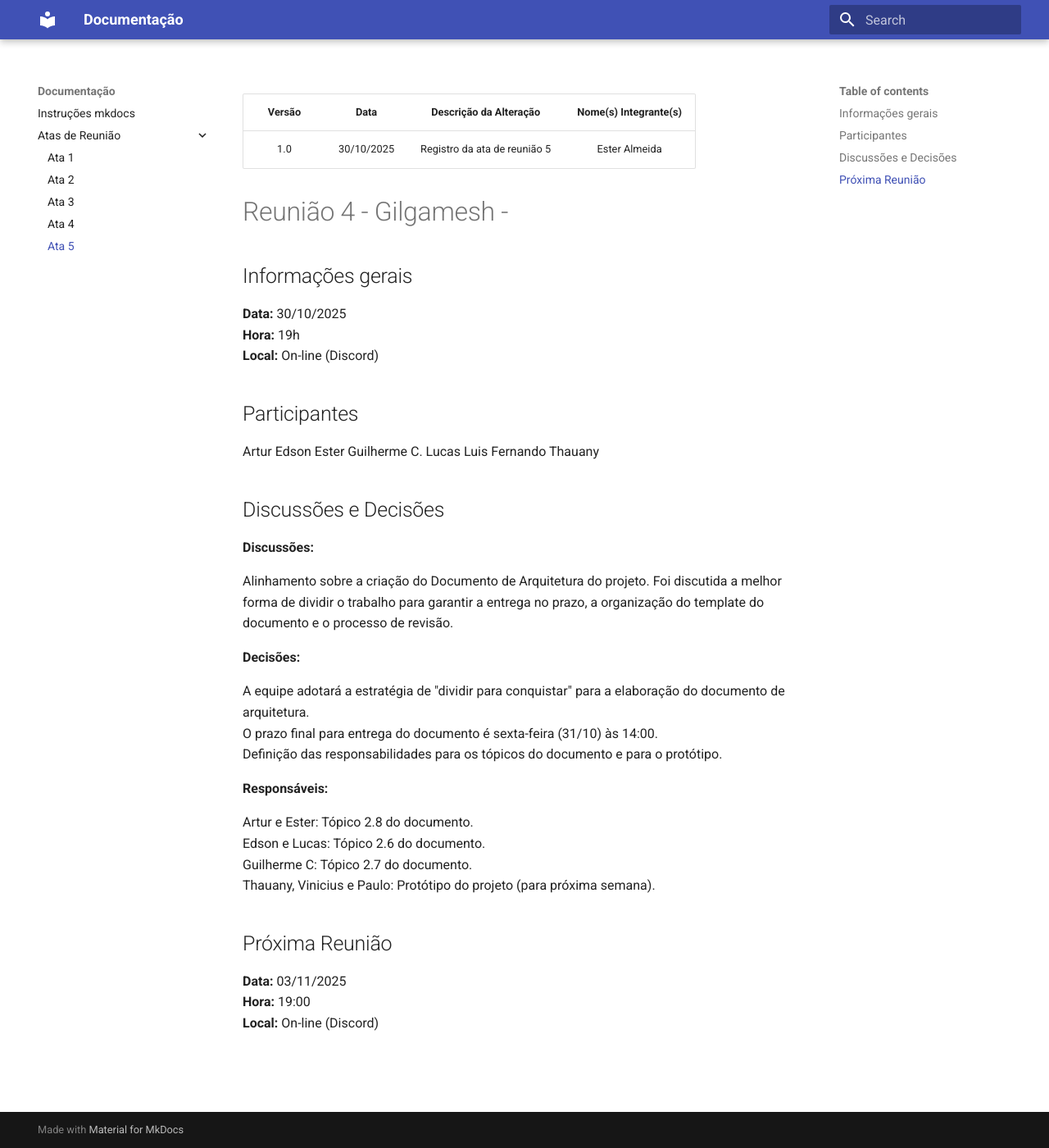
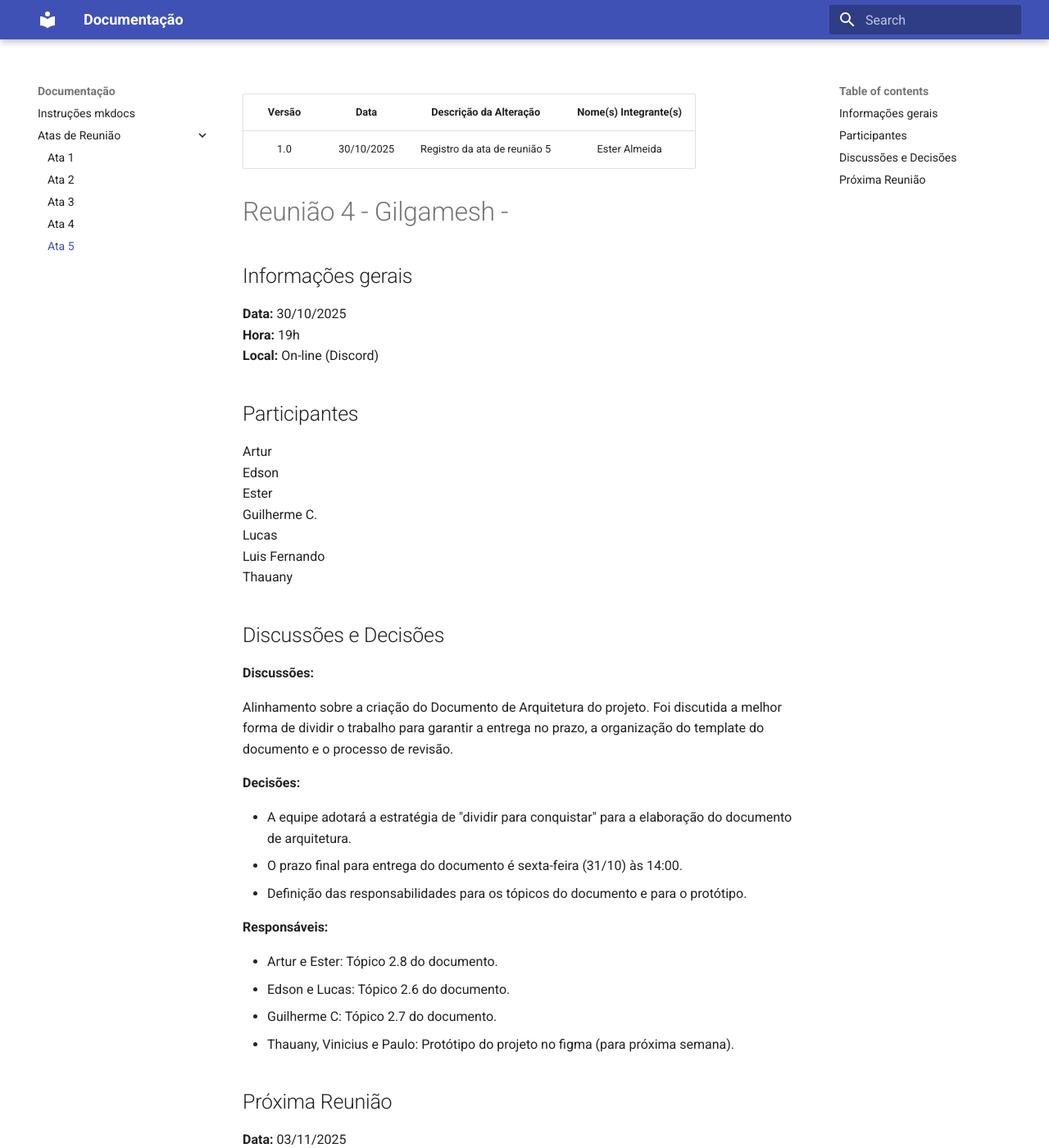
Before and after one commit to FGA0138-MDS-Ajax/2025.2-Gilgamesh, an MkDocs documentation site: the page built from docs/atas-reuniao/ata-reuniao-5.md, in a window 1280 px wide and 1400 px high. Shown: the whole window at 82% size. Built offline with MkDocs 1.6.1 and Material for MkDocs 9.7.7, drawn with Linux system fonts in a browser that asks for light colours.

Commit message:
Atualização ata 5

```diff
--- a/docs/atas-reuniao/ata-reuniao-5.md
+++ b/docs/atas-reuniao/ata-reuniao-5.md
@@ -10,13 +10,13 @@
 **Local:** On-line (Discord) <br>
 
 ## Participantes
-Artur
-Edson
-Ester
-Guilherme C.
-Lucas
-Luis Fernando
-Thauany
+Artur <br>
+Edson <br>
+Ester <br>
+Guilherme C. <br>
+Lucas <br>
+Luis Fernando <br>
+Thauany <br>
 
 
 ## Discussões e Decisões
@@ -27,16 +27,16 @@ Alinhamento sobre a criação do Documento de Arquitetura do projeto. Foi discut
 
 **Decisões:**
 
-A equipe adotará a estratégia de "dividir para conquistar" para a elaboração do documento de arquitetura. <br>
-O prazo final para entrega do documento é sexta-feira (31/10) às 14:00. <br>
-Definição das responsabilidades para os tópicos do documento e para o protótipo. <br>
+- A equipe adotará a estratégia de "dividir para conquistar" para a elaboração do documento de arquitetura. <br>
+- O prazo final para entrega do documento é sexta-feira (31/10) às 14:00. <br>
+- Definição das responsabilidades para os tópicos do documento e para o protótipo. <br>
 
 **Responsáveis:**
 
-Artur e Ester: Tópico 2.8 do documento. <br>
-Edson e Lucas: Tópico 2.6 do documento. <br>
-Guilherme C: Tópico 2.7 do documento. <br>
-Thauany, Vinicius e Paulo: Protótipo do projeto (para próxima semana). <br>
+- Artur e Ester: Tópico 2.8 do documento. <br>
+- Edson e Lucas: Tópico 2.6 do documento. <br>
+- Guilherme C: Tópico 2.7 do documento. <br>
+- Thauany, Vinicius e Paulo: Protótipo do projeto no figma (para próxima semana). <br>
 
 ## Próxima Reunião
 **Data:** 03/11/2025 <br>
```
